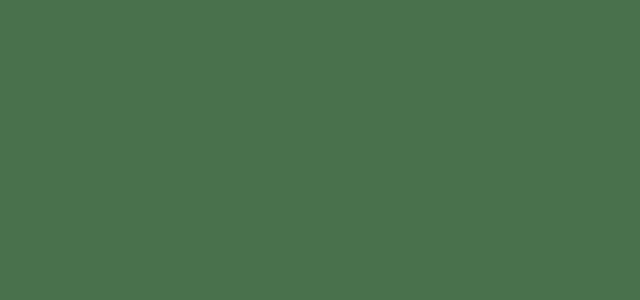
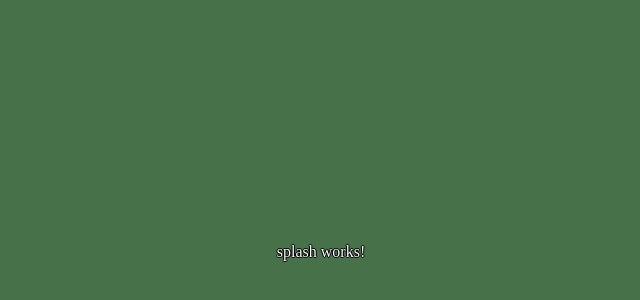
Before and after one commit to WorldWideWebers/BarCribbage, an Angular app: page /splash in a window 1280 px wide. Before the commit this address led to /. Shown: the part 148-448 px from the top of the page, without its empty margins (319-959 px from the left). Built offline with nearby package versions, Linux system fonts and the light colour scheme.

Commit message:
Added splash

```diff
--- a/src/app/app-routing.module.ts
+++ b/src/app/app-routing.module.ts
@@ -2,10 +2,12 @@ import { NgModule } from '@angular/core';
 import { Routes, RouterModule } from '@angular/router';
 import { TurnComponent } from './components/turn/turn.component';
 import { TestHandComponent } from './components/test-hand/test-hand.component';
+import { SplashComponent } from './splash/splash.component';
 
 const routes: Routes = [
-  { path: '', component: TurnComponent },
-  { path: 'test-hand', component: TestHandComponent }
+  { path: '', component: SplashComponent },
+  { path: 'test-hand', component: TestHandComponent },
+  { path: 'splash', component: SplashComponent }
 ];
 
 @NgModule({
--- a/src/app/app.module.ts
+++ b/src/app/app.module.ts
@@ -10,10 +10,11 @@ import { TurnComponent } from './components/turn/turn.component';
 import { HandComponent } from './components/hand/hand.component';
 import { TestHandComponent } from './components/test-hand/test-hand.component';
 import {AppRoutingModule} from './app-routing.module';
+import { SplashComponent } from './splash/splash.component';
 
 @NgModule({
   imports:      [ BrowserModule, FormsModule, AppRoutingModule ],
-  declarations: [AppComponent, DeckComponent, CardComponent, TurnComponent, HandComponent, TestHandComponent],
+  declarations: [AppComponent, DeckComponent, CardComponent, TurnComponent, HandComponent, TestHandComponent, SplashComponent],
   providers: [TurnService],
   bootstrap:    [ AppComponent ]
 })
--- /dev/null
+++ b/src/app/splash/splash.component.html
@@ -0,0 +1,3 @@
+<p>
+  splash works!
+</p>
--- /dev/null
+++ b/src/app/splash/splash.component.ts
@@ -0,0 +1,15 @@
+import { Component, OnInit } from '@angular/core';
+
+@Component({
+  selector: 'app-splash',
+  templateUrl: './splash.component.html',
+  styleUrls: ['./splash.component.sass']
+})
+export class SplashComponent implements OnInit {
+
+  constructor() { }
+
+  ngOnInit() {
+  }
+
+}
```
Also changed, not shown: src/app/splash/splash.component.sass (added).
